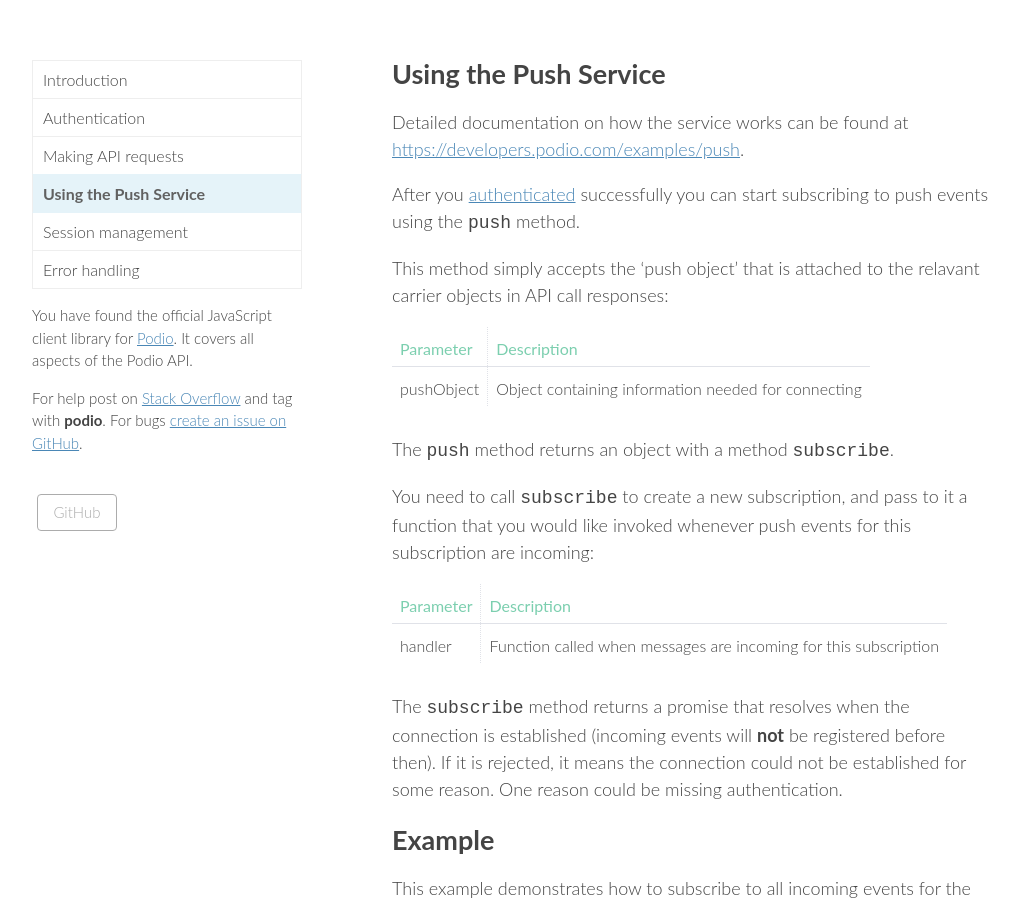
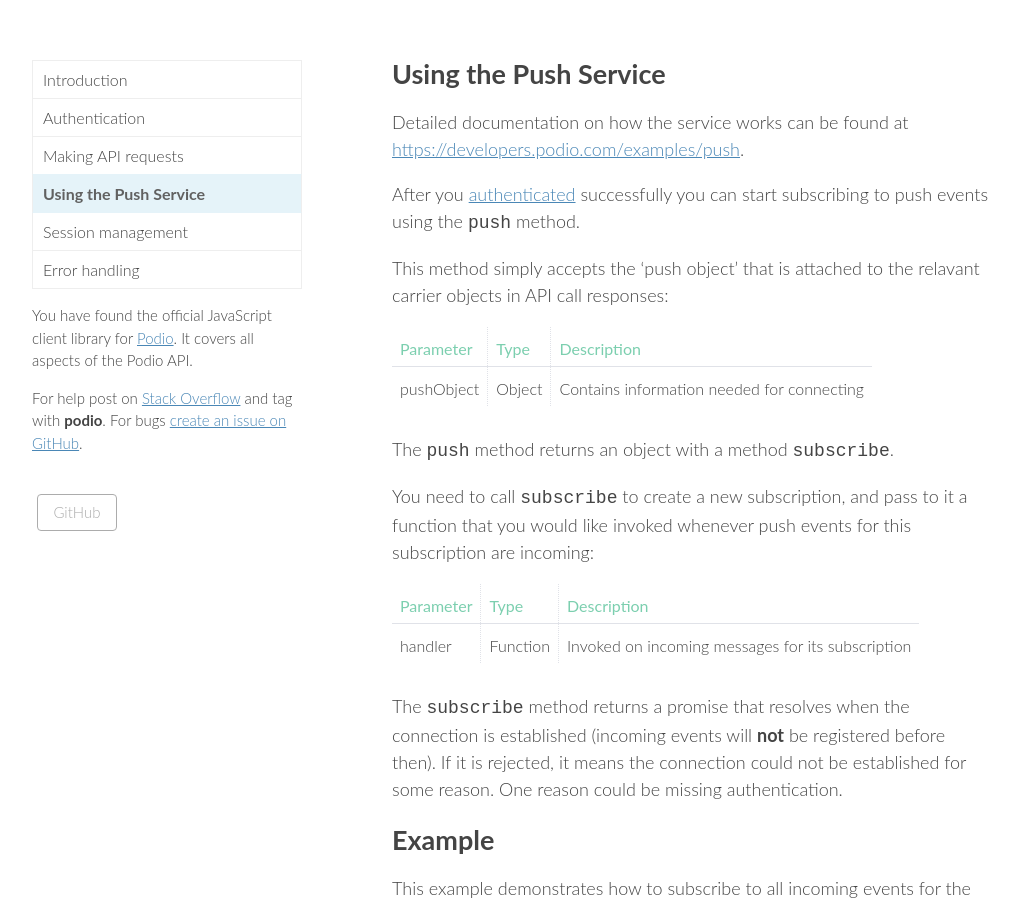
Before and after one commit to podio/podio-js, a Jekyll site: the page built from push-service/index.md, in a window 1280 px wide and 900 px high. Shown: the whole window, without its empty margins (128-1147 px from the left). Built offline with Jekyll 4.4.1, drawn with Linux system fonts in a browser that asks for light colours.

Commit message:
Adjustments to Push Service docs

```diff
--- a/push-service/index.md
+++ b/push-service/index.md
@@ -9,17 +9,17 @@ After you [authenticated](http://podio.github.io/platformJS/authentication/) suc
 
 This method simply accepts the 'push object' that is attached to the relavant carrier objects in API call responses:
 
-Parameter      | Description
-:------------- | :-------------
-pushObject     | Object containing information needed for connecting
+Parameter      | Type     | Description
+:------------- | :------- | :-------------
+pushObject     | Object   | Contains information needed for connecting
 
 The `push` method returns an object with a method `subscribe`.
 
 You need to call `subscribe` to create a new subscription, and pass to it a function that you would like invoked whenever push events for this subscription are incoming:
 
-Parameter      | Description
-:------------- | :-------------
-handler        | Function called when messages are incoming for this subscription
+Parameter      | Type     | Description
+:------------- | :------- | :-------------
+handler        | Function | Invoked on incoming messages for its subscription
 
 The `subscribe` method returns a promise that resolves when the connection is established (incoming events will **not** be registered before then). If it is rejected, it means the connection could not be established for some reason. One reason could be missing authentication.
 
```
